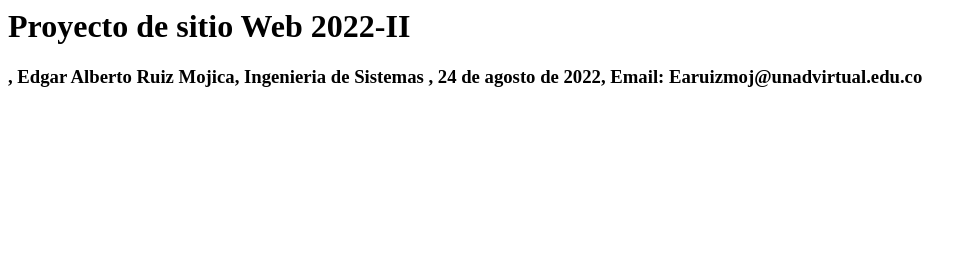
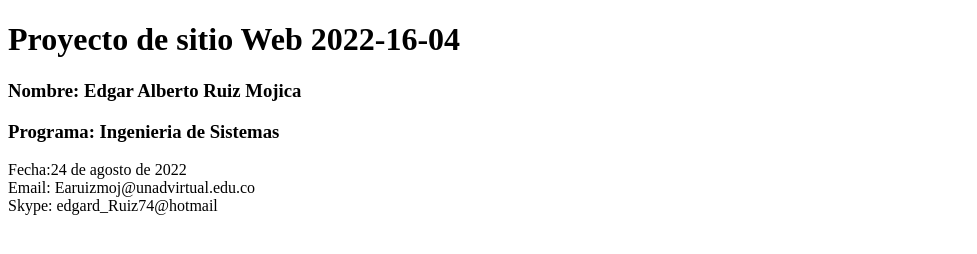
Before and after one commit to DSW-EdgarRuiz/desktop-tutorial, a plain HTML site: page index.html in a window 1280 px wide. Shown: the whole page, without its empty margins (0-977 px from the left). Drawn offline with Linux system fonts and the light colour scheme.

Commit message:
Incluir  Etiquetas
Tercer Arreglo , se colocaron los  Tag

```diff
--- a/index.html
+++ b/index.html
@@ -1,2 +1,18 @@
-<h1> Proyecto de sitio Web 2022-II
-     <h3>, Edgar Alberto Ruiz Mojica, Ingenieria de Sistemas , 24 de agosto de 2022, Email: Earuizmoj@unadvirtual.edu.co
+<!DOCTYPE html>
+<html lang="en">
+   <head>
+     <meta charset="UTF-8">
+     <meta  http-equiv ="X-UA-Compatible"  content="IE=edge">
+     <meta name="viewport" content="width=device-width, initial-scale= 1.0">
+     <title>Document</title>
+   </head>
+
+<body>
+     <h1> Proyecto de sitio Web 2022-16-04</h1>
+     <h3> Nombre:        Edgar Alberto Ruiz Mojica</h3>
+     <h3> Programa:     Ingenieria de Sistemas </h3>
+     <p>  Fecha:24 de agosto de 2022 <br>
+          Email: Earuizmoj@unadvirtual.edu.co <br>
+          Skype: edgard_Ruiz74@hotmail</p>
+ </body>
+</html>
```
